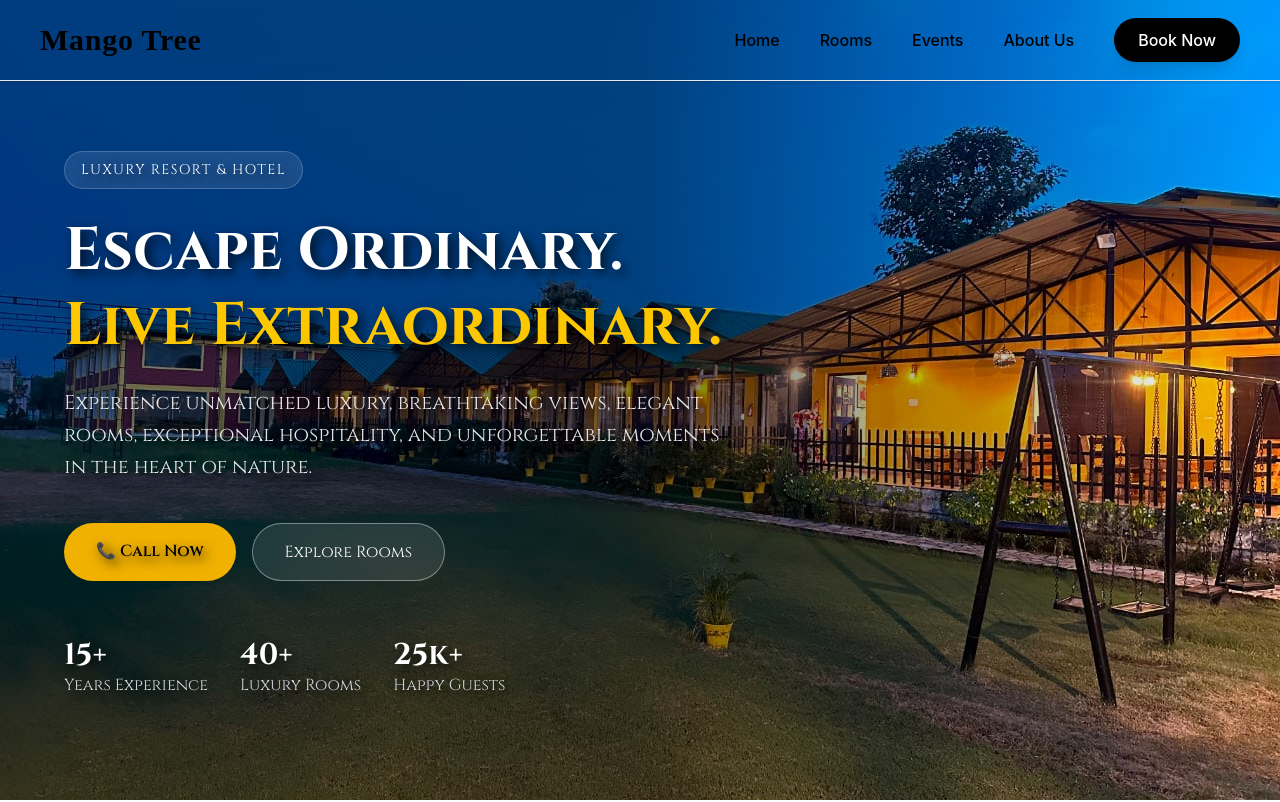
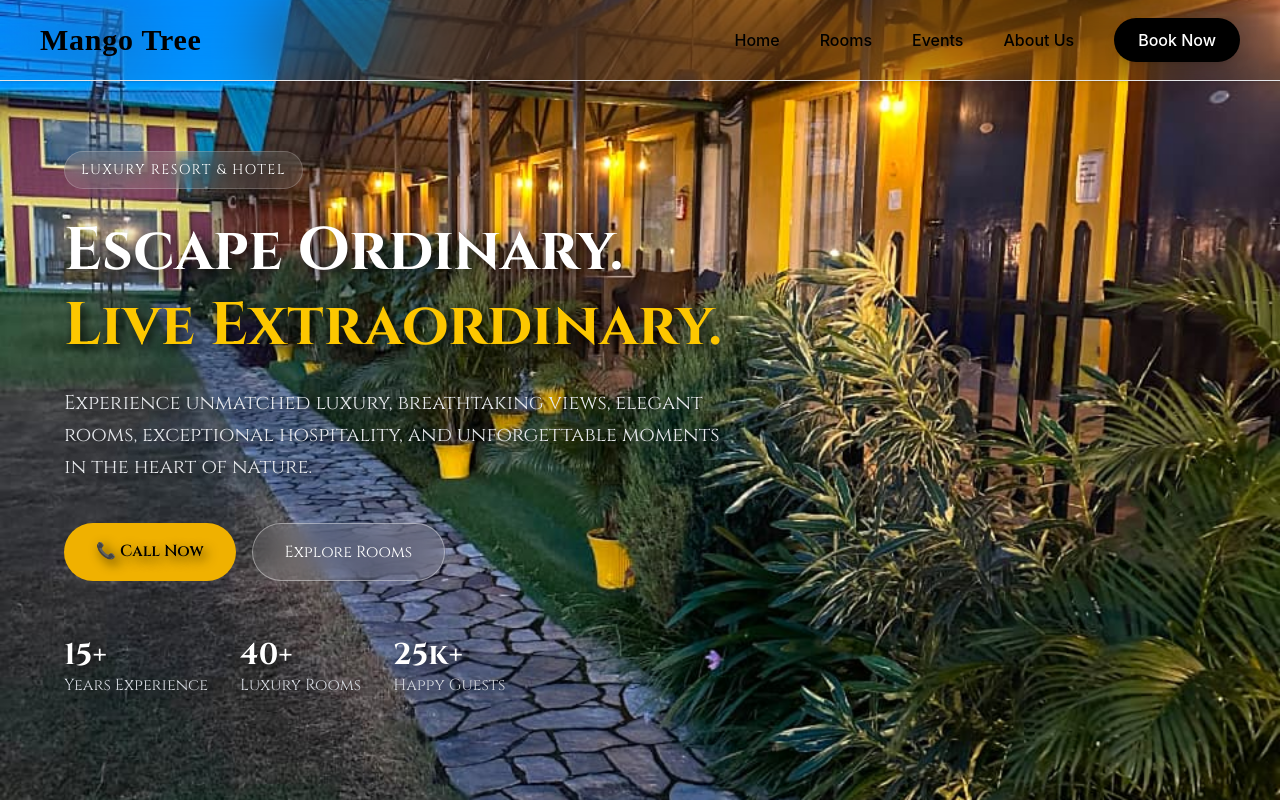
Before and after one commit to Abhaykumar2006-18/mango-tree-resort-, a React (Vite) app: page / in a window 1280 px wide. Shown: the top 802 px of the page. Built offline with nearby package versions, Linux system fonts and the light colour scheme; a web font is replaced by a local one.

Commit message:
Updated UI

```diff
--- a/src/pages/Home.jsx
+++ b/src/pages/Home.jsx
@@ -13,7 +13,13 @@ const Home = () => {
 
   return (
     <>
-        <div className="min-h-[100vh] w-[100%] bg-cover bg-no-repeat bg-center bg-[url('/img2.jpeg')]  md:bg-[image:linear-gradient(to_right,rgba(0,0,0,0.5),rgba(0,0,0,0.5),transparent),url('/img3.jpeg')]">
+        <div style={{
+    backgroundImage: "url('/img2.jpeg')",
+    backgroundSize: "cover",
+    backgroundPosition: "center",
+    backgroundRepeat: "no-repeat",
+    minHeight: "100vh",
+  }} className="min-h-[100vh] w-[100%] bg-cover bg-no-repeat bg-center bg-[url('/img2.jpeg')]  md:bg-[image:linear-gradient(to_right,rgba(0,0,0,0.5),rgba(0,0,0,0.5),transparent),url('/img3.jpeg')]">
 
 
             <Hero/>
```
